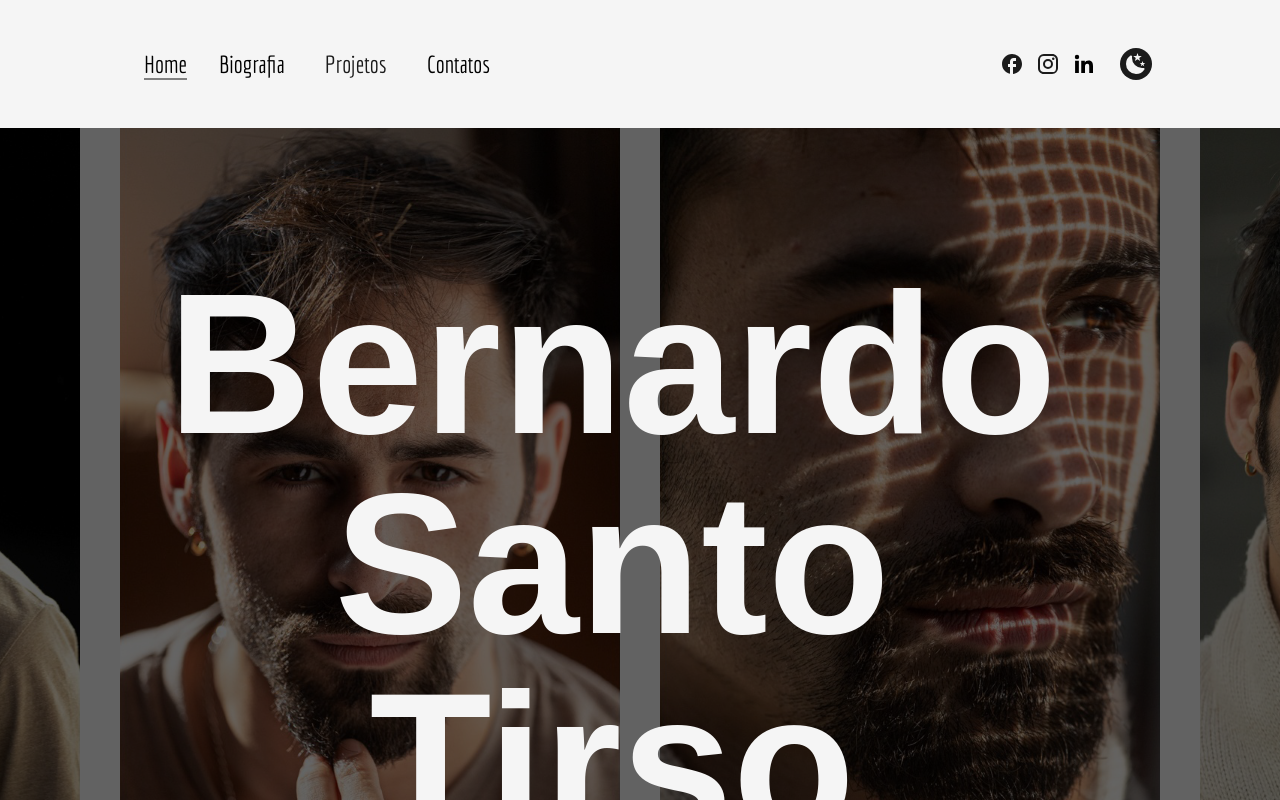
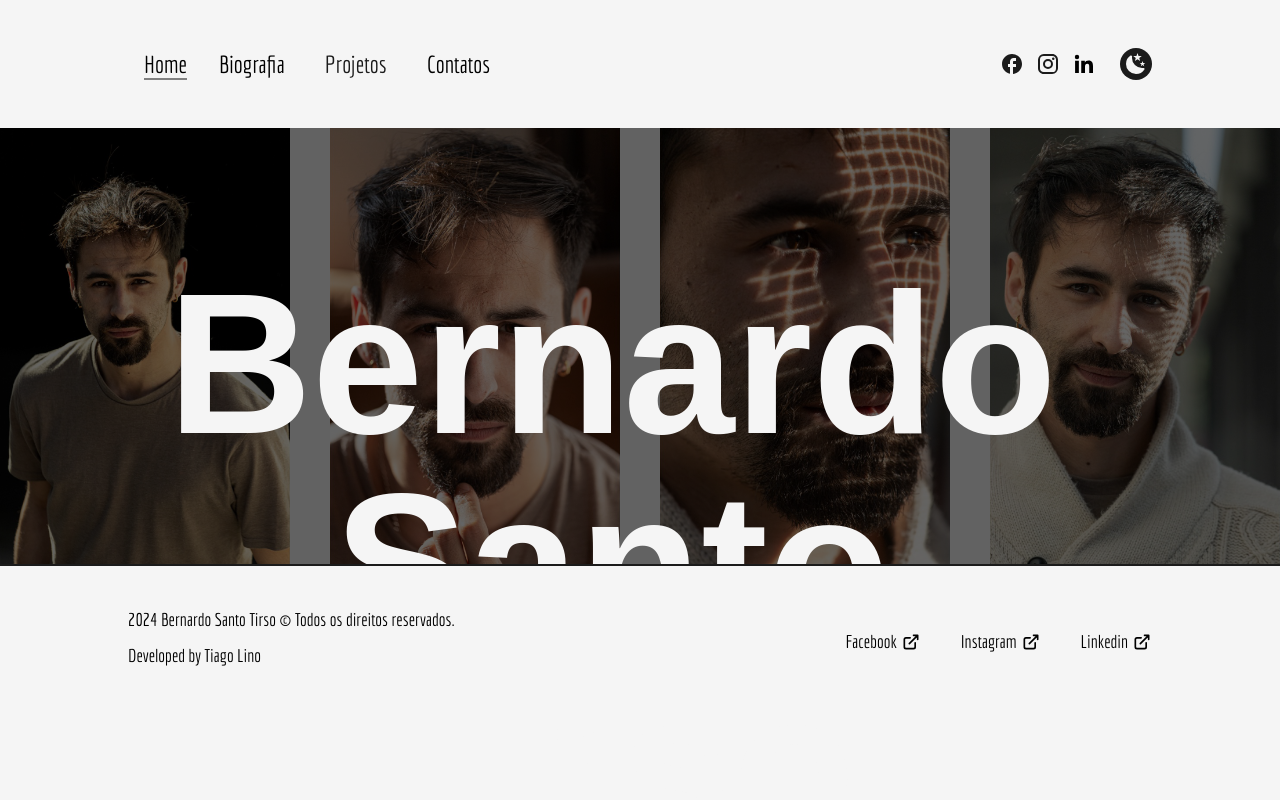
Before and after one commit to dopelyner/bernardo-santo-tirso, a Next.js app: page / in a window 1280 px wide. Shown: the top 800 px of the page. Built offline with nearby package versions, Linux system fonts and the light colour scheme; a web font is replaced by a local one.

Commit message:
fix: changed key prop

```diff
--- a/src/pages/index.js
+++ b/src/pages/index.js
@@ -30,10 +30,9 @@ export default function Home() {
 
           <div className='w-full h-auto flex items-center justify-center sm:justify-normal gap-10 overflow-clip sm:overflow-x-scroll' >
             {homeMedia.map((item, index) => (
-              <>
+              <div key={"image-" + index}>
                 <Image
                   priority
-                  key={"image-" + index}
                   src={item.src}
                   width={500}
                   height={500}
@@ -41,7 +40,7 @@ export default function Home() {
                   alt='Bernardo Santo Tirso'
                   className='object-cover'
                 />
-              </>
+              </div>
             ))
             }
           </div>
```
